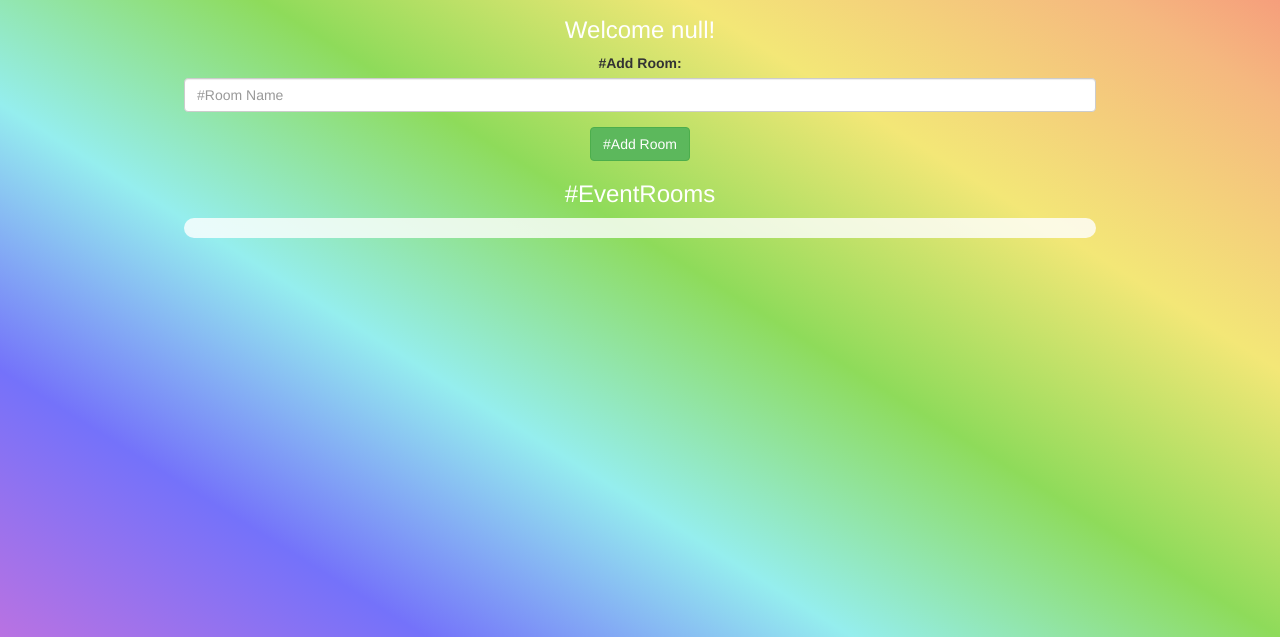
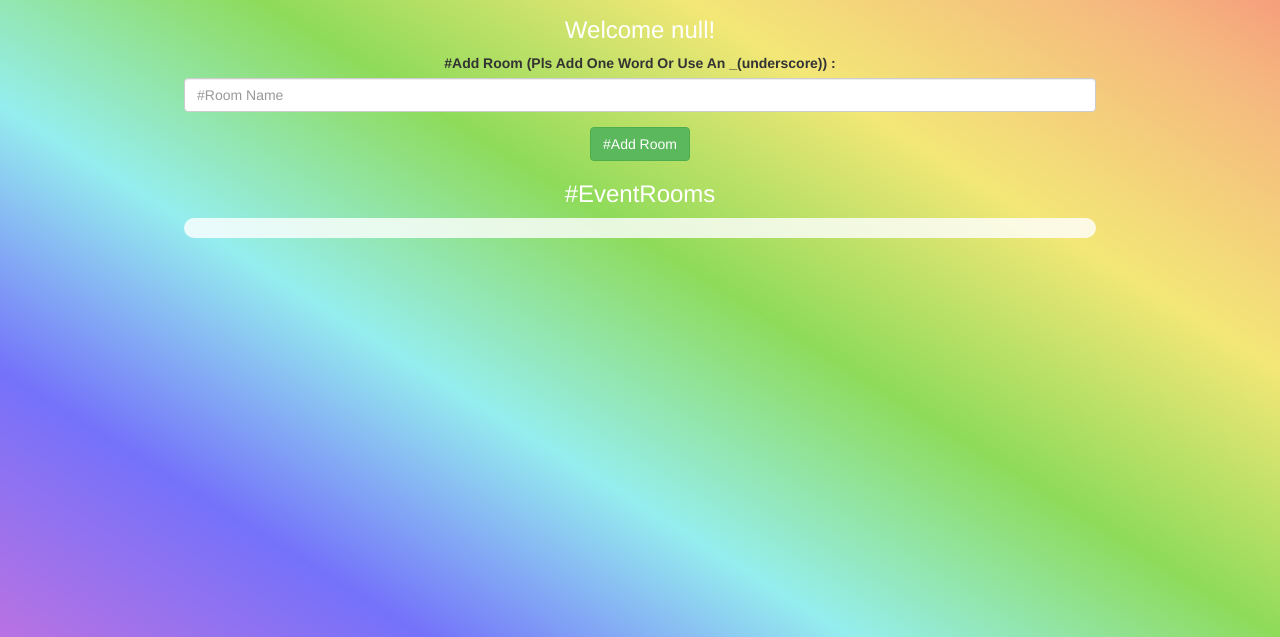
Before and after one commit to Lynne16/Kwitter-Project, a plain HTML site: page kwitter_room.html in a window 1280 px wide. Shown: the part 163-800 px from the top of the page. Drawn offline with nearby package versions, Linux system fonts and the light colour scheme; no server answers; a web font is replaced by a local one.

Commit message:
Add files via upload

```diff
--- a/kwitter_page.js
+++ b/kwitter_page.js
@@ -60,7 +60,6 @@ getData();
   }
 
 function BackToClass(){
-    localStorage.removeItem("Class-name");
     window.location="kwitter_room.html";
 
 }
--- a/kwitter_room.html
+++ b/kwitter_room.html
@@ -28,7 +28,7 @@
 		</h1>
 		<h3 class="color_white" id="user_name"></h3>
 		<div class="form-group input_div_room_page">
-			<label>#Add Room:</label>
+			<label>#Add Room (Pls Add One Word Or Use An _(underscore)) :</label>
 			<input type="text" id="add_room" class="form-control" placeholder="#Room Name">
 		</div>
 		<button class="btn btn-success" onclick="AddRoom()">#Add Room</button>
```
